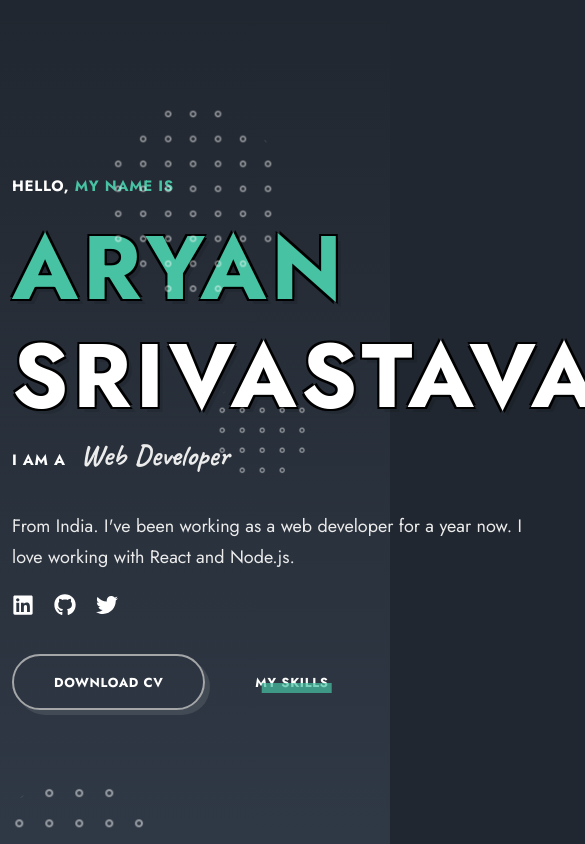
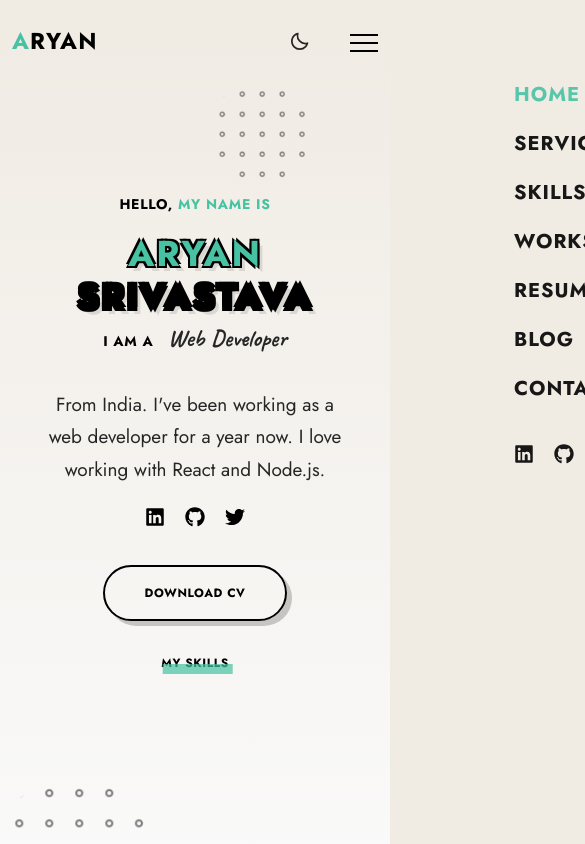
Before and after one commit to Aryan-Srivastava/Aryan-Srivastava-Portfolio, a React (Vite) app: page / in a window 390 px wide. Shown: the top 844 px of the page, 585 px wide, since content can reach past the window. Built offline with nearby package versions, Linux system fonts and the light colour scheme.

Commit message:
Update 1

```diff
--- a/package.json
+++ b/package.json
@@ -9,11 +9,15 @@
     "preview": "vite preview"
   },
   "dependencies": {
+    "@sendgrid/mail": "^7.7.0",
+    "axios": "^1.3.4",
+    "dotenv": "^16.0.3",
     "framer-motion": "^10.9.1",
     "react": "^18.2.0",
     "react-dom": "^18.2.0",
     "react-icons": "^4.8.0",
     "react-router-dom": "^6.9.0",
+    "react-scroll": "^1.8.9",
     "swiper": "^9.1.1"
   },
   "devDependencies": {
--- a/src/App.css
+++ b/src/App.css
@@ -30,8 +30,8 @@
 	--secondary-font: "Caveat", cursive;
 
 	/* font size */
-	--biggest-font-size: 90px;
-	--h1-font-size: 44px;
+	--biggest-font-size: clamp(2.25rem, 1.125rem + 4.1215vw, 5.625rem);
+	--h1-font-size: clamp(1.75rem, 1.4167rem + 1.5238vw, 2.75rem);
 	--h2-font-size: 30px;
 	--h3-font-size: 28px;
 	--h4-font-size: 24px;
@@ -49,6 +49,21 @@
 
 	/* tansition */
 	--transition: cubic-bezier(0.3, 0, 0.3, 1);
+}
+
+.light {
+	--title-color: hsl(0, 0%, 0%);
+	--text-color: #262626;
+	--bg-color: #f0ebe3;
+	--bg-color-alt: hsl(0, 0%, 98%);
+	--container-color: hsl(0, 0%, 100%);
+	--border-color: hsl(0, 0%, 0%);
+
+	--shadow: 5px 5px rgb(0 0 0 /20%);
+}
+
+html {
+	scroll-behavior: smooth;
 }
 
 *,
@@ -69,6 +84,10 @@ body {
 body {
 	color: var(--text-color);
 	background-color: var(--bg-color);
+}
+
+body.no-scroll {
+	overflow: hidden;
 }
 
 h1,
@@ -155,6 +174,10 @@ img {
 	z-index: -1;
 }
 
+.light .shape {
+	filter: invert(0);
+}
+
 .section {
 	padding-bottom: 220px;
 }
@@ -231,3 +254,7 @@ img {
 	bottom: -24px;
 	width: 141px;
 }
+
+::-webkit-scrollbar {
+	width: 0px;
+}
--- a/src/App.jsx
+++ b/src/App.jsx
@@ -1,13 +1,17 @@
 import "./App.css";
-import { Home, Services, Skills, Portfolio } from "./components";
+import { Header, Home, Services, Skills, Portfolio, Resume, Contact, Footer } from "./components";
 
 function App() {
 	return (
-		<div>
+		<div className="App">
+			<Header />
 			<Home />
+			<Portfolio />
+			<Skills />
 			<Services />
-			<Skills />
-			<Portfolio />
+			<Resume />
+			<Contact />
+			<Footer />
 		</div>
 	);
 }
--- /dev/null
+++ b/src/index.css
@@ -0,0 +1,187 @@
+@media screen and (max-width: 1400px) {
+	.header {
+		padding: 30px 12px;
+	}
+	.resume__container,
+	.portfolio__container {
+		margin: 50px;
+	}
+}
+
+@media screen and (max-width: 1200px) {
+	.container {
+		max-width: 900px;
+		margin: 0 auto;
+	}
+
+	.header {
+		padding: 30px 12px;
+	}
+
+	.home__title,
+	.home__subtitle,
+	.home__job,
+	.home__text {
+		text-align: center;
+	}
+
+	.home__text {
+		/* width: 80%; */
+		margin-inline: auto;
+	}
+
+	.home__socials,
+	.home__btns {
+		justify-content: center;
+	}
+
+	.portfolio__container {
+		grid-template-columns: repeat(2, 1fr);
+		gap: 10px;
+	}
+
+	.footer__copyright {
+		grid-column-start: 4;
+		grid-column-end: 7;
+	}
+
+	.portfolio__container {
+		gap: 30px;
+	}
+
+	.resume__container {
+		margin-inline: auto;
+	}
+
+    .skills__item {
+        padding: 0.7rem;
+    }
+}
+
+@media screen and (max-width: 992px) {
+	:root {
+		--h2-font-size: 24px;
+		--h3-font-size: 23px;
+		--h4-font-size: 21px;
+		--h5-font-size: 20px;
+		--large-font-size: 19px;
+		--larger-font-size: 18px;
+		--largest-font-size: 16px;
+		--normal-font-size: 15px;
+		--small-font-size: 14px;
+		--smaller-font-size: 13px;
+		--tiny-font-size: 12px;
+	}
+	.container {
+		max-width: 740px;
+	}
+
+	.home__btns {
+		flex-direction: column;
+		align-items: center;
+		row-gap: 60px;
+	}
+
+	.portfolio__container {
+		margin: 0 auto;
+	}
+
+	.resume__container {
+		grid-template-columns: 1fr;
+		row-gap: 50px;
+		margin: 0 auto;
+	}
+
+	.resume__icon {
+		width: 40px;
+		height: 40px;
+	}
+
+	.contact__form-group {
+		grid-template-columns: 1fr;
+	}
+}
+
+@media screen and (max-width: 768px) {
+	.container {
+		max-width: 540px;
+	}
+
+	.hero__link {
+		margin-top: -16px;
+	}
+
+	.header {
+		padding: 24px 12px;
+	}
+
+	.nav__data {
+		padding: 80px 0 0 124px;
+	}
+
+	.show-menu {
+		width: 400px;
+	}
+
+	.shape-1 {
+		display: none;
+	}
+
+	.shape-3 {
+		top: 10%;
+	}
+
+	.home__btns {
+		row-gap: 30px;
+	}
+
+	.portfolio__container,
+	.contact__container {
+		grid-template-columns: 1fr;
+	}
+}
+
+@media screen and (max-width: 480px) {
+	.container {
+		max-width: 340px;
+	}
+
+	.skills__container {
+		grid-template-columns: repeat(2, 1fr);
+	}
+
+    .footer__copyright {
+        margin-top: 10px;
+        grid-column-start: 1;
+        grid-column-end: 4;
+    }
+
+    /* .portfolio__description {
+        display: -webkit-box;
+        -webkit-box-orient: vertical;
+        -webkit-line-clamp: 1;
+        overflow: hidden;
+    } */
+}
+
+@media screen and (max-width: 340px) {
+    .container {
+        max-width: 280px;
+    }
+
+    .portfolio__container {
+
+    }
+
+    .nav__data {
+		padding: 100px 0 0 180px;
+	}
+
+    .footer {
+        padding: 10px;
+    }
+
+    .footer__copyright {
+        margin-top: 10px;
+    }
+}
```
Also changed, not shown: src/main.jsx (+9 -8 lines), 2 other files (tests, documents, lock files or other folders).
